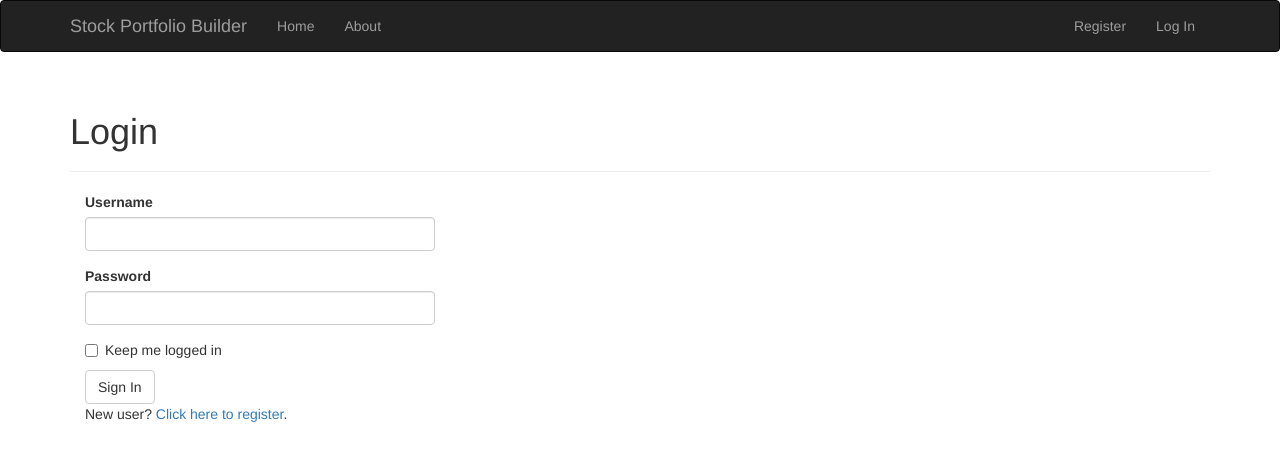
After one commit to will-i-amv/portfolio-builder, a Flask app: page /auth/login in a window 1280 px wide. The commit adds this page. Shown: the top 461 px of the page. Run offline with Flask 3, Linux system fonts and the light colour scheme; some libraries are stand-ins or nearby versions.

Commit message:
Changes: * Add models,forms, views and templates for basic user management * Initialize the new user management app

```diff
--- a/portfolio_builder/__init__.py
+++ b/portfolio_builder/__init__.py
@@ -2,14 +2,16 @@ import logging.config
 
 from flask import Flask
 from flask_bootstrap import Bootstrap
+from flask_login import LoginManager
 from flask_sqlalchemy import SQLAlchemy
 
 from portfolio_builder.default_settings import Config
-from portfolio_builder.public.views import bp as main_bp
 
 
 db = SQLAlchemy()
 bootstrap = Bootstrap()
+login_manager = LoginManager()
+login_manager.login_view = 'auth.login'
 
 
 def configure_logging():
@@ -41,10 +43,14 @@ def create_app(config_overrides=None):
 
     db.init_app(app)
     bootstrap.init_app(app)
+    login_manager.init_app(app)
 
     if config_overrides is not None:
         app.config.from_mapping(config_overrides)
 
+    from portfolio_builder.public.views import bp as main_bp
+    from portfolio_builder.auth.views import bp as auth_bp
     app.register_blueprint(main_bp)
+    app.register_blueprint(auth_bp)
 
     return app
--- /dev/null
+++ b/portfolio_builder/auth/forms.py
@@ -0,0 +1,39 @@
+from flask_wtf import FlaskForm
+from wtforms import StringField, SubmitField, PasswordField, BooleanField, ValidationError
+from wtforms.validators import DataRequired, Length, EqualTo, Regexp
+from portfolio_builder.auth.models import User
+
+
+class LoginForm(FlaskForm):
+    username = StringField("Username", validators=[DataRequired()])
+    password = PasswordField("Password", validators=[DataRequired()])
+    remember_me = BooleanField("Keep me logged in")
+    submit = SubmitField("Sign In")
+
+
+class RegistrationForm(FlaskForm):
+    username = StringField(
+        "Username",
+        validators=[
+            Length(min=4, max=25),
+            Regexp(
+                '^[A-Za-z][A-Za-z0-9_.]*$',
+                0,
+                'Usernames must have only letters, numbers, dots or underscores'
+            )
+        ]
+    )
+    password = PasswordField(
+        "New Password",
+        validators=[
+            DataRequired(),
+            Length(min=8, max=32),
+            EqualTo("password2", message="Passwords must match")
+        ]
+    )
+    password2 = PasswordField('Confirm password', validators=[DataRequired()])
+    submit = SubmitField("Register")
+
+    def validate_username(self, field):
+        if User.query.filter_by(username=field.data).first():
+            raise ValidationError('Username already in use.')
--- /dev/null
+++ b/portfolio_builder/auth/views.py
@@ -0,0 +1,52 @@
+from flask import Blueprint, flash, redirect, render_template, url_for
+from flask_login import login_user, logout_user
+from werkzeug.security import check_password_hash, generate_password_hash
+
+from portfolio_builder import db
+from portfolio_builder.auth.forms import RegistrationForm, LoginForm
+from portfolio_builder.auth.models import User
+
+
+bp = Blueprint("auth", __name__, url_prefix="/auth")
+
+
+@bp.route("/register", methods=("GET", "POST"))
+def register():
+    form = RegistrationForm()
+    if not form.validate_on_submit():
+        return render_template("auth/register.html", title="Register", form=form)
+    else:
+        new_user = User(
+            email=form.email.data,
+            username=form.username.data,
+            password=generate_password_hash(form.password.data)
+        )
+        db.session.add(new_user)
+        db.session.commit()
+        flash("Your account has been created")
+        return redirect(url_for("auth.login"))
+
+
+@bp.route("/login", methods=("GET", "POST"))
+def login():
+    form = LoginForm()
+    if not form.validate_on_submit():
+        return render_template("auth/login.html", title="Log In", form=form)
+    else:
+        user = User.query.filter_by(username=form.username.data).first()
+        if not (
+            (user is not None) and
+            check_password_hash(user.password, form.password.data)
+        ):
+            flash("Invalid username or password")
+            return redirect(url_for("auth.login"))
+        else:
+            login_user(user, remember=form.remember_me.data)
+            return redirect(url_for("main.index"))
+
+
+@bp.route('/logout')
+def logout():
+    logout_user()
+    flash('You have been logged out.')
+    return redirect(url_for('main.index'))
--- /dev/null
+++ b/portfolio_builder/templates/auth/login.html
@@ -0,0 +1,17 @@
+{% extends "base_layout.html" %}
+{% import "bootstrap/wtf.html" as wtf %}
+
+
+{% block title %}Login{% endblock %}
+
+{% block page_content %}
+<div class="page-header">
+    <h1>Login</h1>
+</div>
+<div class="col-md-4">
+    {{ wtf.quick_form(form) }}
+    <p>New user?
+        <a href="{{ url_for('auth.register') }}">Click here to register</a>.
+    </p>
+</div>
+{% endblock %}
--- a/portfolio_builder/templates/base_layout.html
+++ b/portfolio_builder/templates/base_layout.html
@@ -24,8 +24,16 @@
         <div class="navbar-collapse collapse">
             <ul class="nav navbar-nav">
                 <li><a href="{{ url_for('main.index') }}">Home</a></li>
+                <li><a href="">About</a></li>
             </ul>
-            {# ### #}
+            <ul class="nav navbar-nav navbar-right">
+                {% if current_user.is_authenticated %}
+                <li><a href="{{ url_for('auth.logout') }}">Log Out</a></li>
+                {% else %}
+                <li><a href="{{ url_for('auth.register') }}">Register</a></li>
+                <li><a href="{{ url_for('auth.login') }}">Log In</a></li>
+                {% endif %}
+            </ul>
         </div>
     </div>
 </div>
```
Also changed, not shown: portfolio_builder/auth/models.py (added, +23 -0 lines), portfolio_builder/templates/auth/register.html (added, +14 -0 lines), portfolio_builder/auth/__init__.py (added).
